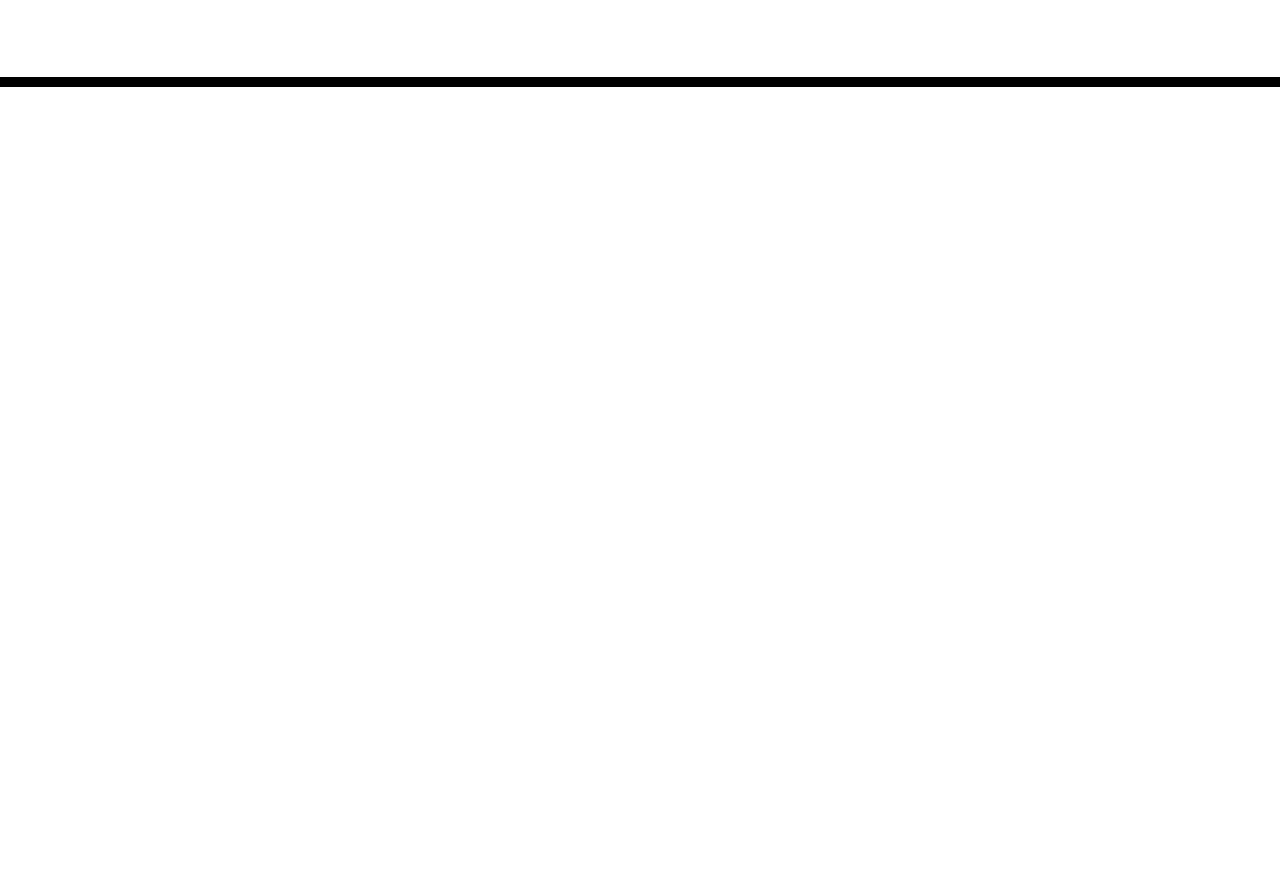
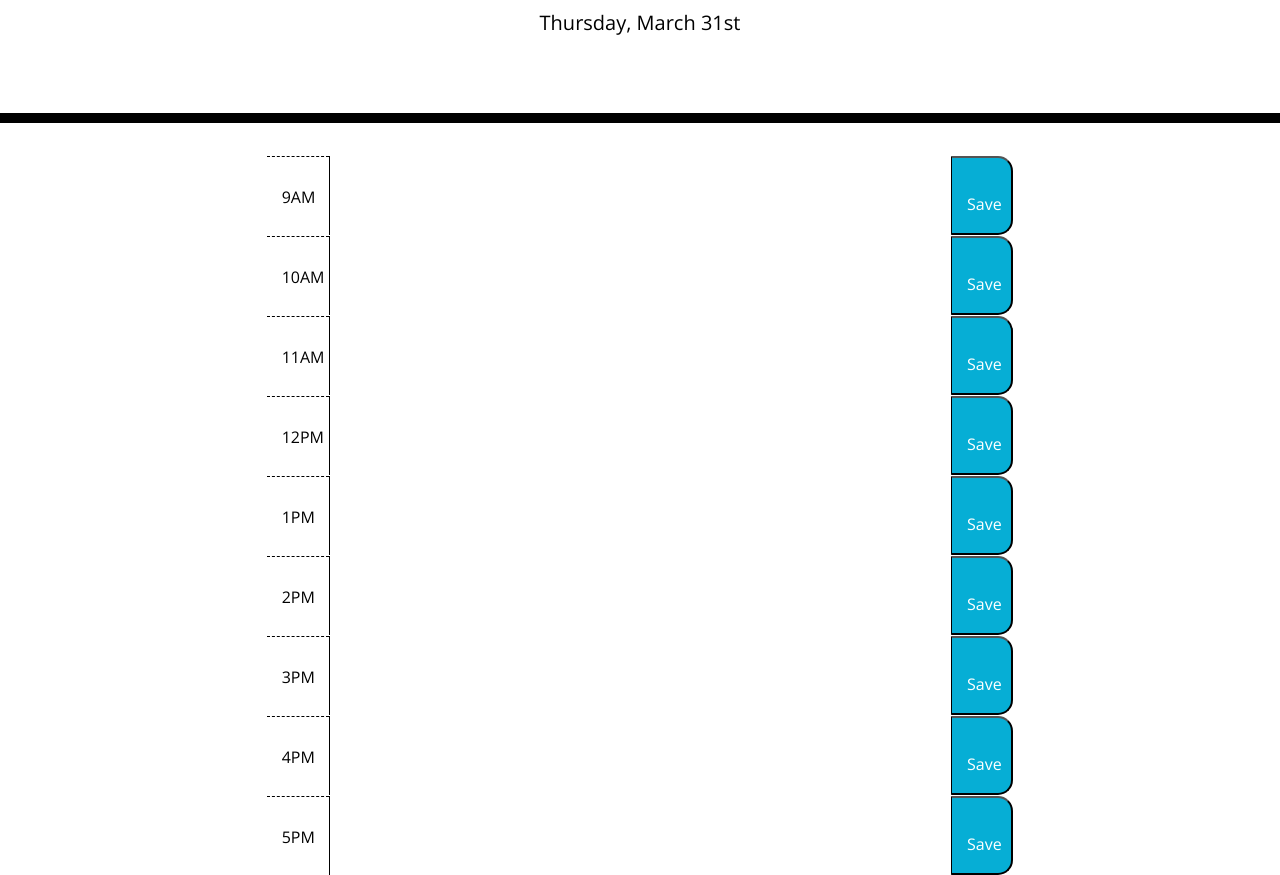
Before and after one commit to BMavetz/Workday-Scheduler, a plain HTML site: page index.html in a window 1280 px wide. Shown: the part 181-1056 px from the top of the page. Before the commit the page ends 800 px from the top, so only its background shows below. Drawn offline with nearby package versions, Linux system fonts and the light colour scheme; files that its build step writes are made by us from their sources.

Commit message:
HTML modified to add table, JS modified to allow for storing tasks to localStorage

```diff
--- /dev/null
+++ b/Develop/script.js
@@ -0,0 +1,62 @@
+var AM9text = $('#9AM').children('textarea');
+var AM10text = $('#10AM').children('textarea');
+var AM11text = $('#11AM').children('textarea');
+var PM12text = $('#12PM').children('textarea');
+var PM1text = $('#1PM').children('textarea');
+var PM2text = $('#2PM').children('textarea');
+var PM3text = $('#3PM').children('textarea');
+var PM4text = $('#4PM').children('textarea');
+var PM5text = $('#5PM').children('textarea');
+var curDay = moment().format('dddd, MMMM Do');
+$("#currentDay").text(curDay);
+
+function loadPage() {
+    AM9text.val(localStorage.getItem("9AM"));
+    AM10text.val(localStorage.getItem("10AM"));
+    AM11text.val(localStorage.getItem("11AM"));
+    PM12text.val(localStorage.getItem("12PM"));
+    PM1text.val(localStorage.getItem("1PM"));
+    PM2text.val(localStorage.getItem("2PM"));
+    PM3text.val(localStorage.getItem("3PM"));
+    PM4text.val(localStorage.getItem("4PM"));
+    PM5text.val(localStorage.getItem("5PM"));
+}
+
+$('#9AM').children('button').on('click', function () {
+    localStorage.setItem("9AM", AM9text.val());
+
+})
+
+$('#10AM').children('button').on('click', function () {
+    localStorage.setItem("10AM", AM10text.val());
+})
+
+$('#11AM').children('button').on('click', function () {
+    localStorage.setItem("11AM", AM11text.val());
+})
+
+$('#12PM').children('button').on('click', function () {
+    localStorage.setItem("12PM", PM12text.val());
+})
+
+$('#1PM').children('button').on('click', function () {
+    localStorage.setItem("1PM", PM1text.val());
+})
+
+$('#2PM').children('button').on('click', function () {
+    localStorage.setItem("2PM", PM2text.val());
+})
+
+$('#3PM').children('button').on('click', function () {
+    localStorage.setItem("3PM", PM3text.val());
+})
+
+$('#4PM').children('button').on('click', function () {
+    localStorage.setItem("4PM", PM4text.val());
+})
+
+$('#5PM').children('button').on('click', function () {
+    localStorage.setItem("5PM", PM5text.val());
+})
+
+loadPage();
--- a/index.html
+++ b/index.html
@@ -18,7 +18,7 @@
       href="https://fonts.googleapis.com/css?family=Open+Sans&display=swap"
       rel="stylesheet"
     />
-    <link rel="stylesheet" href="style.css" />
+    <link rel="stylesheet" href="Develop/style.css" />
     <title>Work Day Scheduler</title>
   </head>
 
@@ -28,11 +28,110 @@
       <p class="lead">A simple calendar app for scheduling your work day</p>
       <p id="currentDay" class="lead"></p>
     </header>
-    <div class="container">
-      <!-- Timeblocks go here -->
+    <div class="container col-7">
+      <div class="row" id="9AM">
+        <div class="hour col-1">
+          9AM
+        </div>
+        <textarea class="col-10 ">
+
+        </textarea>
+        <button class="saveBtn col-1">
+          Save
+        </button>
+      </div>
+      <div class="row" id="10AM">
+        <div class="hour col-1 ">
+          10AM
+        </div>
+        <textarea class="col-10">
+
+        </textarea>
+        <button class="saveBtn col-1">
+          Save
+        </button>
+      </div>
+      <div class="row" id="11AM">
+        <div class="hour col-1">
+          11AM
+        </div>
+        <textarea class="col-10">
+
+        </textarea>
+        <button class="saveBtn col-1">
+          Save
+        </button>
+      </div>
+      <div class="row" id="12PM">
+        <div class="hour col-1">
+          12PM
+        </div>
+        <textarea class="col-10">
+
+        </textarea>
+        <button class="saveBtn col-1">
+          Save
+        </button>
+      </div>
+      <div class="row" id="1PM">
+        <div class="hour col-1">
+          1PM
+        </div>
+        <textarea class="col-10">
+
+        </textarea>
+        <button class="saveBtn col-1">
+          Save
+        </button>
+      </div>
+      <div class="row" id="2PM">
+        <div class="hour col-1">
+          2PM
+        </div>
+        <textarea class="col-10">
+
+        </textarea>
+        <button class="saveBtn col-1">
+          Save
+        </button>
+      </div>
+      <div class="row" id="3PM">
+        <div class="hour col-1">
+          3PM
+        </div>
+        <textarea class="col-10">
+
+        </textarea>
+        <button class="saveBtn col-1">
+          Save
+        </button>
+      </div>
+      <div class="row" id="4PM">
+        <div class="hour col-1">
+          4PM
+        </div>
+        <textarea class="col-10">
+
+        </textarea>
+        <button class="saveBtn col-1">
+          Save
+        </button>
+      </div>
+      <div class="row" id="5PM">
+        <div class="hour col-1">
+          5PM
+        </div>
+        <textarea class="col-10">
+
+        </textarea>
+        <button class="saveBtn col-1">
+          Save
+        </button>
+      </div>
     </div>
 
     <script src="https://cdnjs.cloudflare.com/ajax/libs/jquery/3.2.1/jquery.min.js"></script>
     <script src="https://cdnjs.cloudflare.com/ajax/libs/moment.js/2.24.0/moment.min.js"></script>
+    <script type="text/javascript" src="./Develop/script.js"></script>
   </body>
 </html>
```
